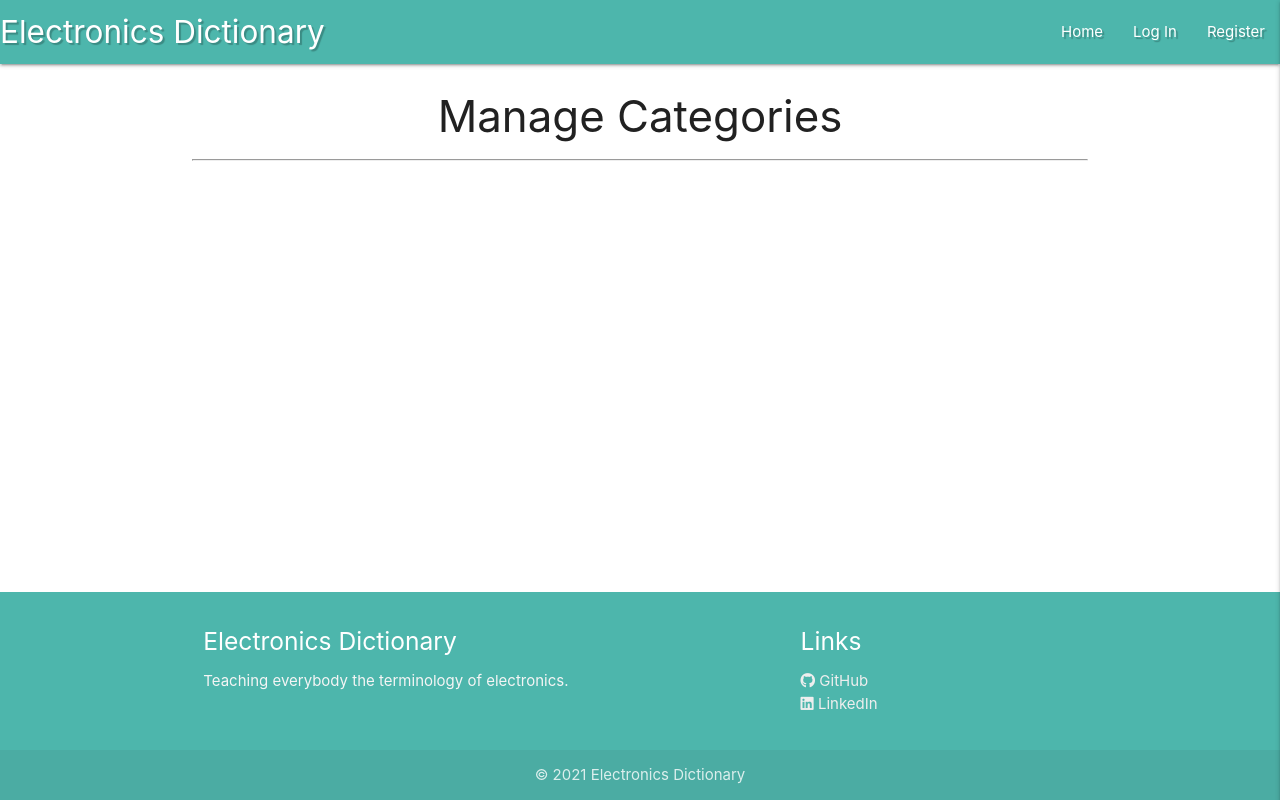
After one commit to jacksheehy15/electronics-dictionary, a Flask app: page /get_categories in a window 1280 px wide. The commit adds this page. Run offline with Flask 2, Linux system fonts and the light colour scheme; data that the repository does not hold is empty; some libraries are stand-ins or nearby versions.

Commit message:
Added Manage Categories template to page

```diff
--- a/app.py
+++ b/app.py
@@ -138,6 +138,12 @@ def delete_item(item_id):
     return redirect(url_for("get_items"))
 
 
+@app.route("/get_categories")
+def get_categories():
+    categories = list(mongo.db.categories.find().sort("category_name", 1))
+    return render_template("categories.html", categories=categories)
+
+
 @app.route("/delete")
 def delete():
     """ Load Delete Account Page """
--- a/templates/base.html
+++ b/templates/base.html
@@ -27,7 +27,7 @@
                     <li><a href="{{ url_for('profile', username=session['user']) }}">Profile</a></li>
                     <li><a href="{{ url_for('add_item') }}">New Item</a></li>
                     {% if session.user|lower == "admin"|lower %}
-                    <li><a href="#">Manage Categories</a></li>
+                    <li><a href="{{ url_for('get_categories') }}">Manage Categories</a></li>
                     {% endif %}
                     <li><a href="{{ url_for('logout') }}">Log Out</a></li>
                     {% else %}
@@ -47,7 +47,7 @@
             <li><a href="{{ url_for('profile', username=session['user']) }}">Profile</a></li>
             <li><a href="{{ url_for('add_item') }}">New Item</a></li>
             {% if session.user|lower == "admin"|lower %}
-            <li><a href="#">Manage Categories</a></li>
+            <li><a href="{{ url_for('get_categories') }}">Manage Categories</a></li>
             {% endif %}
             <li><a href="{{ url_for('logout') }}">Log Out</a></li>
             {% else %}
--- /dev/null
+++ b/templates/categories.html
@@ -0,0 +1,20 @@
+{% extends "base.html" %}
+{% block content %}
+<h3 class="center-align">Manage Categories</h3>
+<hr><br>
+<div class="row">
+    {% for category in categories %}
+    <div class="col s12 m3">
+        <div class="card teal lighten-2 center-align">
+            <div class="card-content white-text">
+                <span class="card-title">{{ category.category_name }}</span>
+            </div>
+            <div class="card-action">
+                <a href="#" class="btn green accent-4">Edit</a>
+                <a href="#" class="btn amber accent-4">Delete</a>
+            </div>
+        </div>
+    </div>
+    {% endfor %}
+</div>
+{% endblock %}
--- a/templates/items.html
+++ b/templates/items.html
@@ -12,7 +12,7 @@
                 <i class="fas fa-caret-down"></i>
                 {% if session.user|lower == item.created_by|lower %}
                         <a href="{{ url_for('delete_item', item_id=item._id) }}" class="btn-small green accent-4">Delete</a>
-                        <a href="{{ url_for('edit_item', item_id=item._id) }}" class="btn-small teal-darken-2 accent-4">Edit</a>
+                        <a href="{{ url_for('edit_item', item_id=item._id) }}" class="btn-small amber accent-4">Edit</a>
                 {% endif %}
             </div>
             <div class="col s9">
--- a/templates/profile.html
+++ b/templates/profile.html
@@ -5,7 +5,7 @@
         <div class="col s12 m6 offset-m3">
             <div class="card-panel">
                 <h3 class="center-align light-blue-text text-darken-4">
-                    {{ username }}'s Profile
+                    Hi, {{ username }}. This is your profile !
                 </h3><hr><br>
             </div>
         </div>
```
